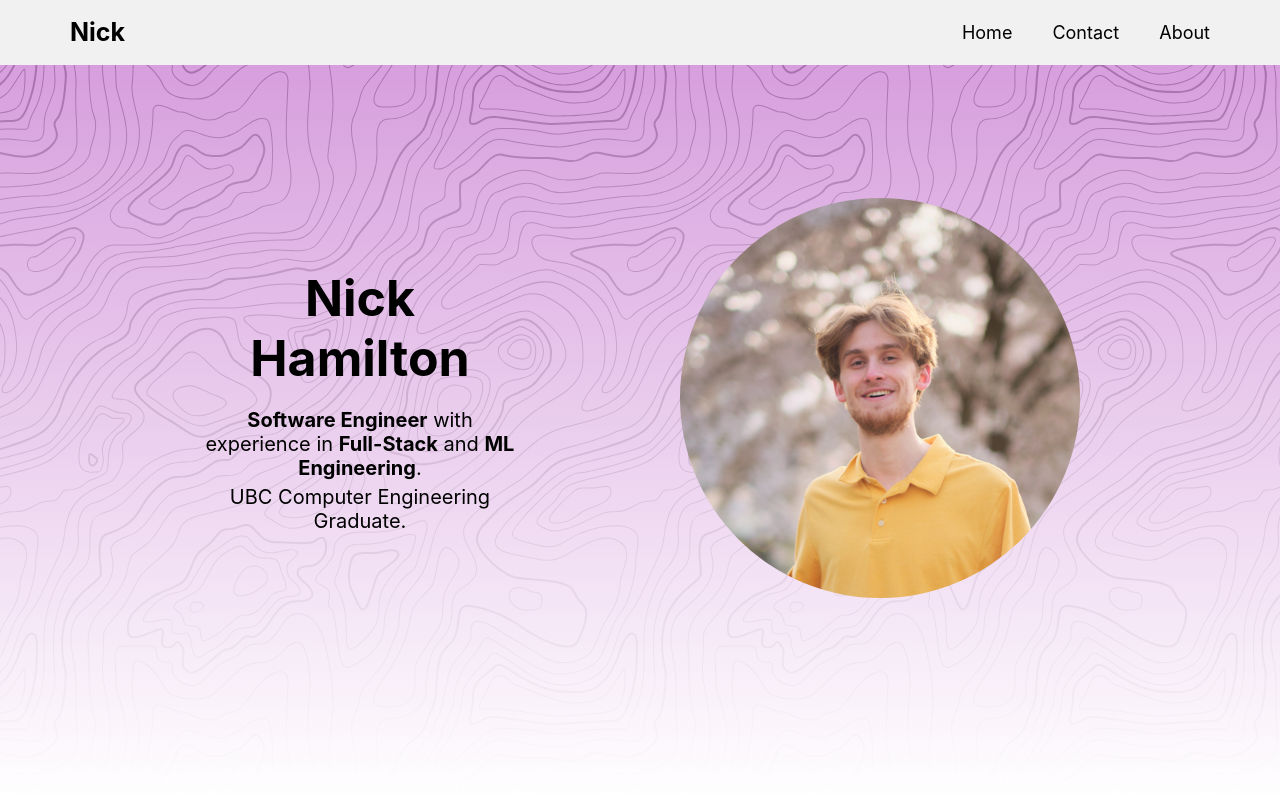
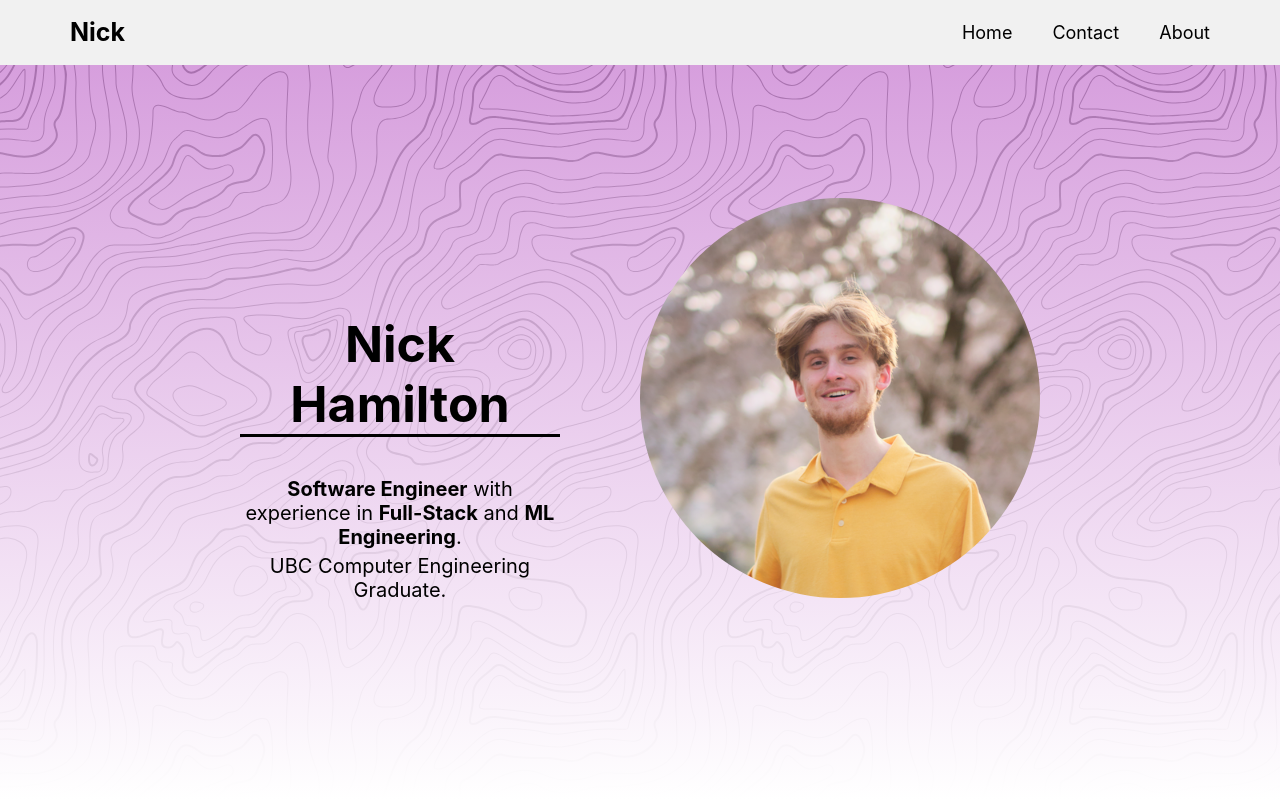
Before and after one commit to nickhamiltonn/portfolio, a React (Create React App) app: page / in a window 1280 px wide. Shown: the top 800 px of the page. Built offline with nearby package versions, Linux system fonts and the light colour scheme.

Commit message:
Fixed css for Hero/Home page

```diff
--- a/src/components/Home.css
+++ b/src/components/Home.css
@@ -23,18 +23,23 @@
 
 .home-content {
     width: 40vh;
-    margin-right: 20vh;
+    height: 50vh;
+    margin-right: 10vh;
 }
 
-.home h1 {
+.home-content h1 {
+    padding-top: 10vh;
+    padding-bottom: 0;
+    border-bottom: 3px solid black;
+    margin-bottom: 5vh;
     font-size: 50px;
-    margin-top: 20px;
-    margin-bottom: 10px;
+
 }
 
 .home-sub1 {
     font-size: 20px;
     margin-bottom: 0;
+    margin-top: 20px
 }
 
 .home-sub2 {
```
